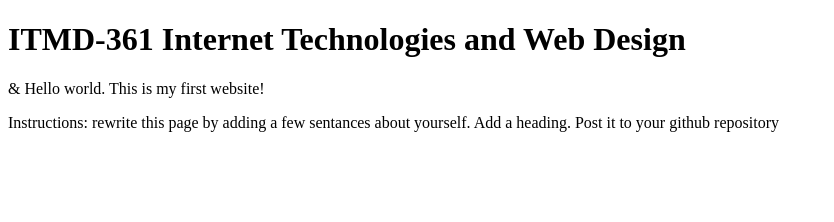
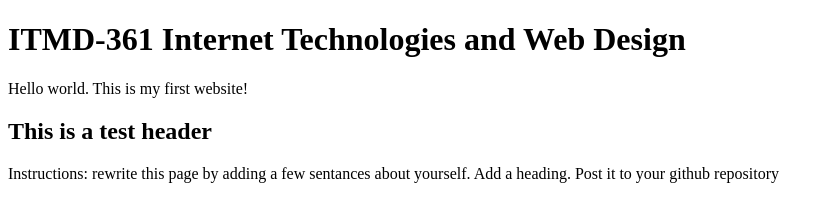
Before and after one commit to dpowers3/ITMD361Lab2, a plain HTML site: page index.html in a window 1280 px wide. Shown: the whole page, without its empty margins (0-834 px from the left). Drawn offline with Linux system fonts and the light colour scheme.

Commit message:
Testing header

```diff
--- a/index.html
+++ b/index.html
@@ -7,7 +7,8 @@
 </head>
 <body>
   <h1>ITMD-361 Internet Technologies and Web Design</h1>
-	<p>&amp; Hello world. This is my first website!</p>
+	<p>Hello world. This is my first website!</p>
+	<h2> This is a test header </h2>
 	<p>Instructions: rewrite this page by adding a few sentances about yourself. Add a heading. Post it to your github repository</p>
 </body>
 </html>
```
